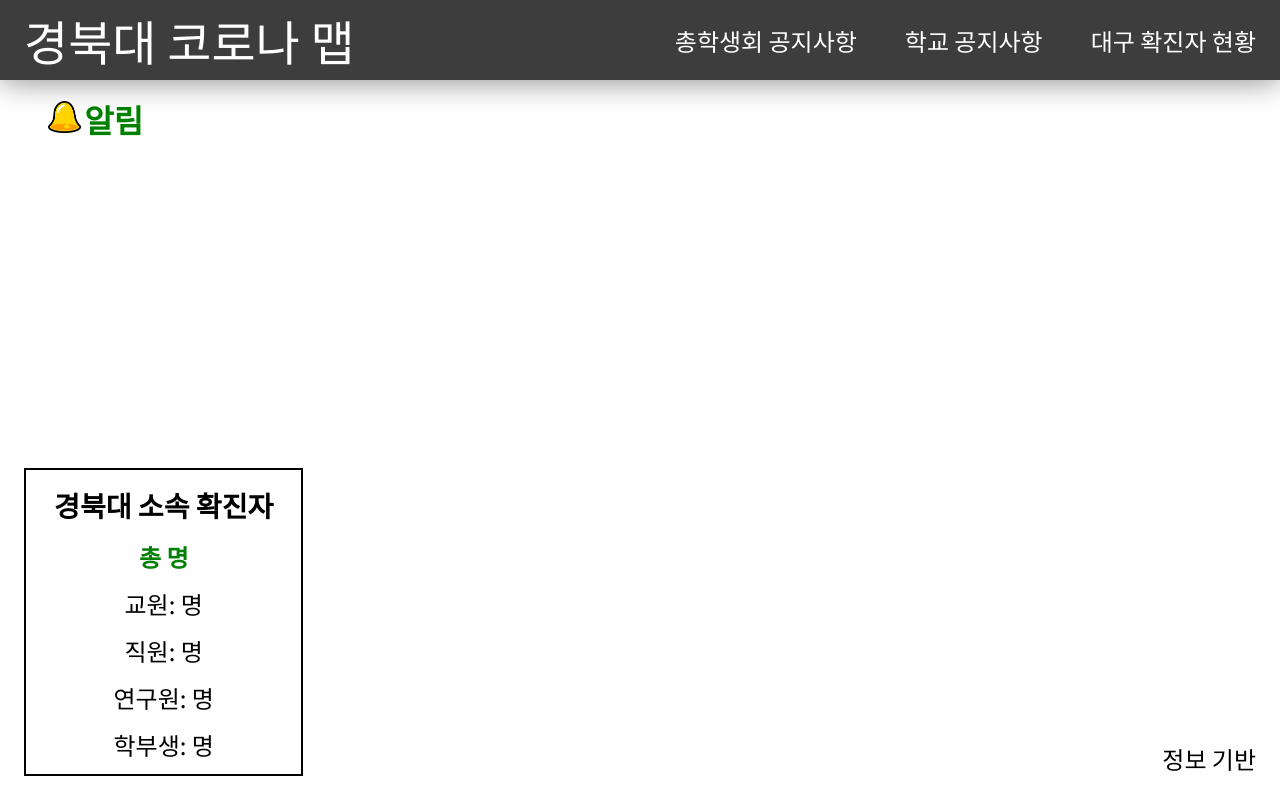
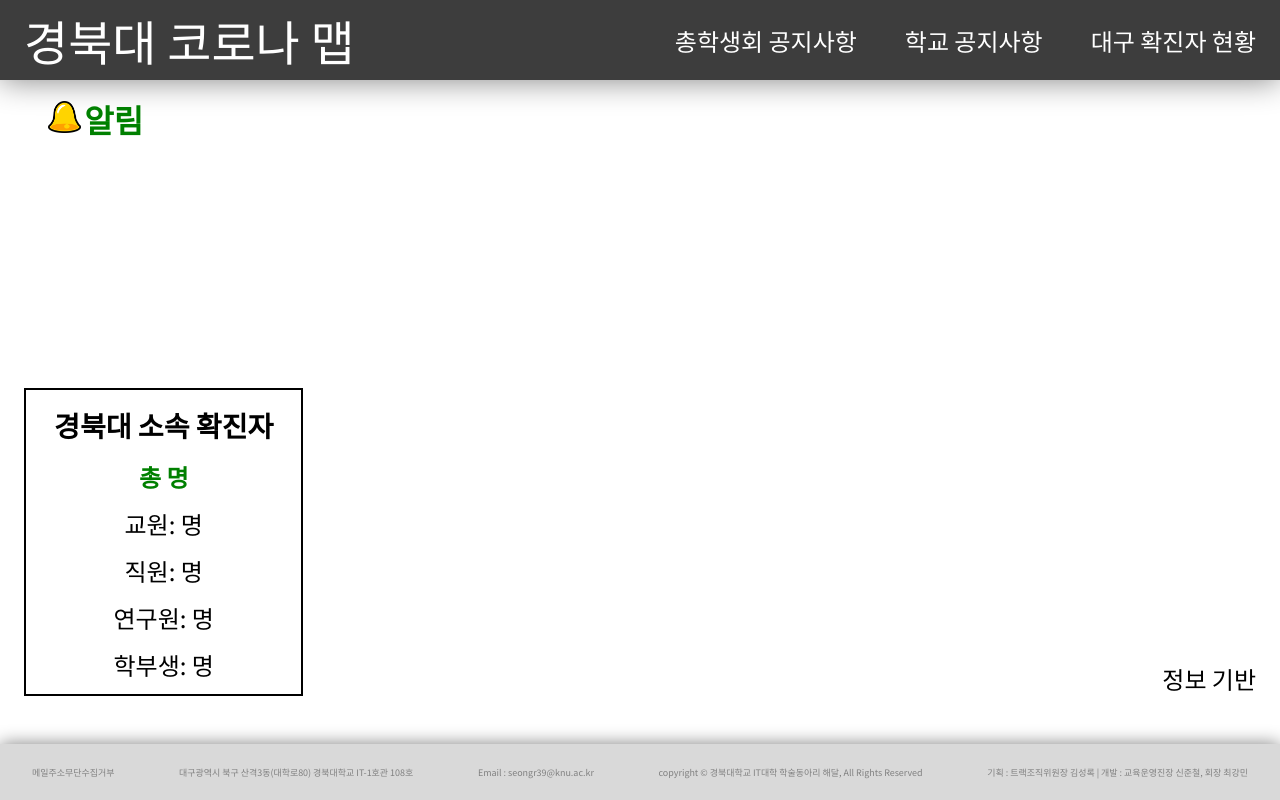
Before and after one commit to ewsn1593/Corona_Map_KNU, a Django app: template main/templates/main/index.html in a window 1280 px wide. Run offline with Django 3.2, Linux system fonts and the light colour scheme; the template is opened without the code that fills it, so the values that code supplies are empty; some libraries are stand-ins or nearby versions.

Commit message:
kei footer update

```diff
--- a/main/static/main/index.css
+++ b/main/static/main/index.css
@@ -19,7 +19,7 @@
 
     #map{
         width:100%;
-        height:100%;
+        height:90%;
         overflow:hidden;
 
     }
@@ -87,7 +87,7 @@
     #info{
         text-align:center;
         position:fixed;
-        bottom:0;
+        bottom:10%;
         left:0;
         color:black;
         background-color: white;
@@ -104,7 +104,7 @@
         font-size: 1.5em;
         position:fixed;
         right:0;
-        bottom:0;
+        bottom:10%;
         z-index:1;
         margin-right:1em;
         margin-bottom: 1em;
@@ -141,6 +141,35 @@
     #menu_m{
         display:none;
     }
+    /* 미디어 쿼리마다 전부 추가해둠 */
+    #footer{
+        width:100%;
+        z-index:1;
+        position:fixed;
+        display:flex;
+        height:10%;
+        font-size:0.7vw;
+        color:gray;
+        background-color: #d9d9d9;
+        text-align:center;
+        align-items:center;
+        justify-content: space-around;
+        box-shadow : 0 0 2em 0 gray;
+    }
+
+    @media only screen and (min-width:1215px){
+        #map{
+            height:93%;
+        }
+        #footer{
+            height:7%;
+        }
+        #wrapper{
+            width:95%;
+            display:flex;
+            justify-content: space-between;
+        }
+    }
 }
 
 @media only screen and (min-device-width : 769px) and (max-width:999px){
--- a/main/templates/main/index.html
+++ b/main/templates/main/index.html
@@ -7,7 +7,19 @@
     <link href="https://fonts.googleapis.com/css?family=Noto+Sans+KR&display=swap" rel="stylesheet">
     <link href="https://fonts.googleapis.com/css?family=Do+Hyeon&display=swap" rel="stylesheet">
     <link rel="stylesheet" href="https://cdnjs.cloudflare.com/ajax/libs/font-awesome/4.7.0/css/font-awesome.min.css">
+    <!-- Naver, Google 검색 등록 -->
+    <meta name="naver-site-verification" content="37fe145934cd1eba12f527d10d42a27371f8eef7"/>
+    <meta name="google-site-verification" content="XnV2dWO8wAo2Uf8CedbWxTn2iKa4gbaZ603R6VCKlm4" />
     <title>KNU_Corona_Map</title>
+
+    <meta property="og:url" content="http://knucoronamap.kro.kr/" />
+    <meta property="og:title" content="KNU_Corona_Map" />
+    <meta property="og:type" content="website" />
+    <!--<meta property="og:image" content="이미지 url 추가 필요" />-->
+    <meta property="og:description" content="해달 제작 경북대학교 코로나 맵">
+    <meta name="description" content="해달 제작 경북대학교 코로나 맵">
+    <meta name="keywords" content="경북대학교, 코로나 맵, 경북대 코로나 맵, 해달">
+
     {% load static %}
     <link rel="stylesheet" href="{% static 'main/index.css' %}">
     <script type="text/javascript" src="https://openapi.map.naver.com/openapi/v3/maps.js?ncpClientId=ihkf4v4auk"></script>
@@ -49,6 +61,19 @@
 
 <div id="map"></div>
 
+<!-- footer -->
+<div id="footer">
+    <div id="wrapper">
+        <span>메일주소무단수집거부</span><br>
+
+        <span>대구광역시 북구 산격3동(대학로80) 경북대학교 IT-1호관 108호</span><br>
+        <span>Email : seongr39@knu.ac.kr</span><br>
+
+        <span>copyright © 경북대학교 IT대학 학술동아리 해달, All Rights Reserved</span><br>
+        <span>기획 : 트랙조직위원장 김성록 | 개발 : 교육운영진장 신준철, 회장 최강민</span>
+    </div>
+</div>
+
 <script>
    var marker_img = "{% static 'main/marker.png' %}"
    var buil_list = "{{buil_list}}";
```
Also changed, not shown: other parts of main/static/main/index.css (+53 -9 lines).
